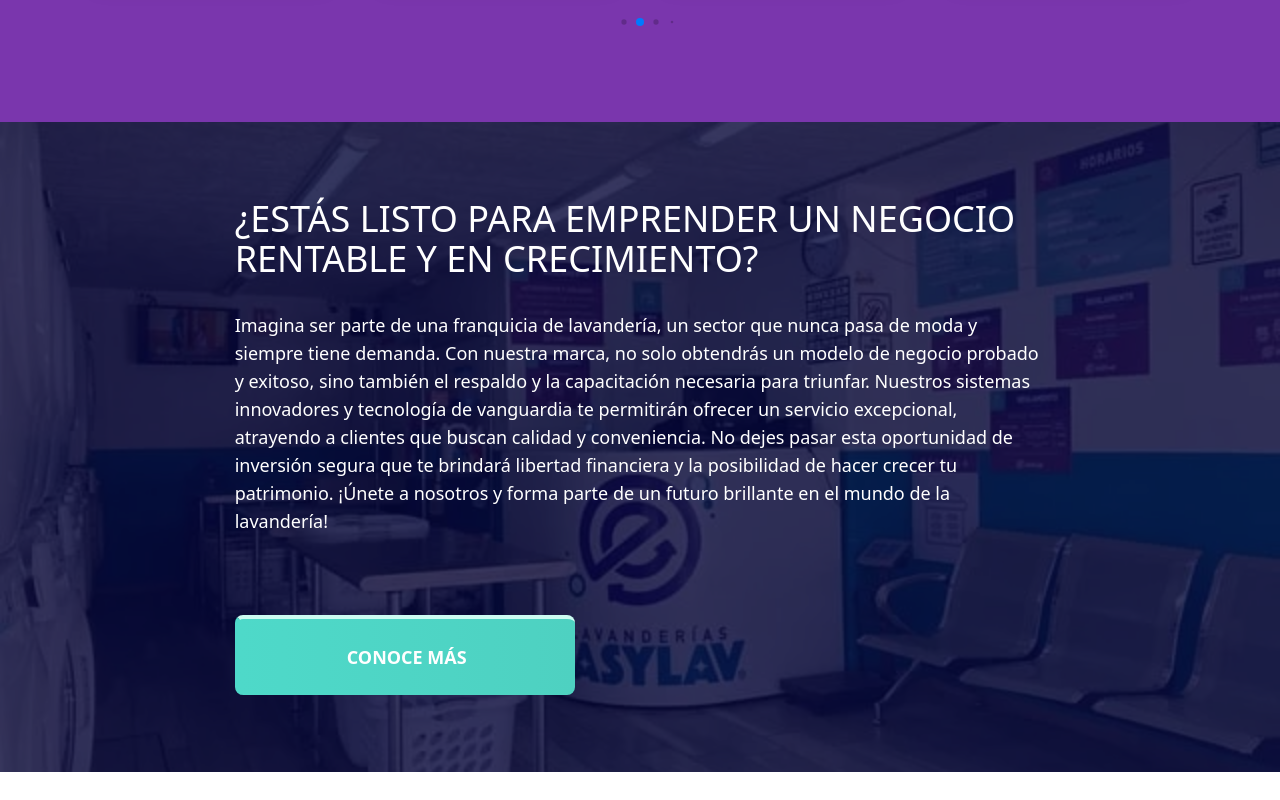
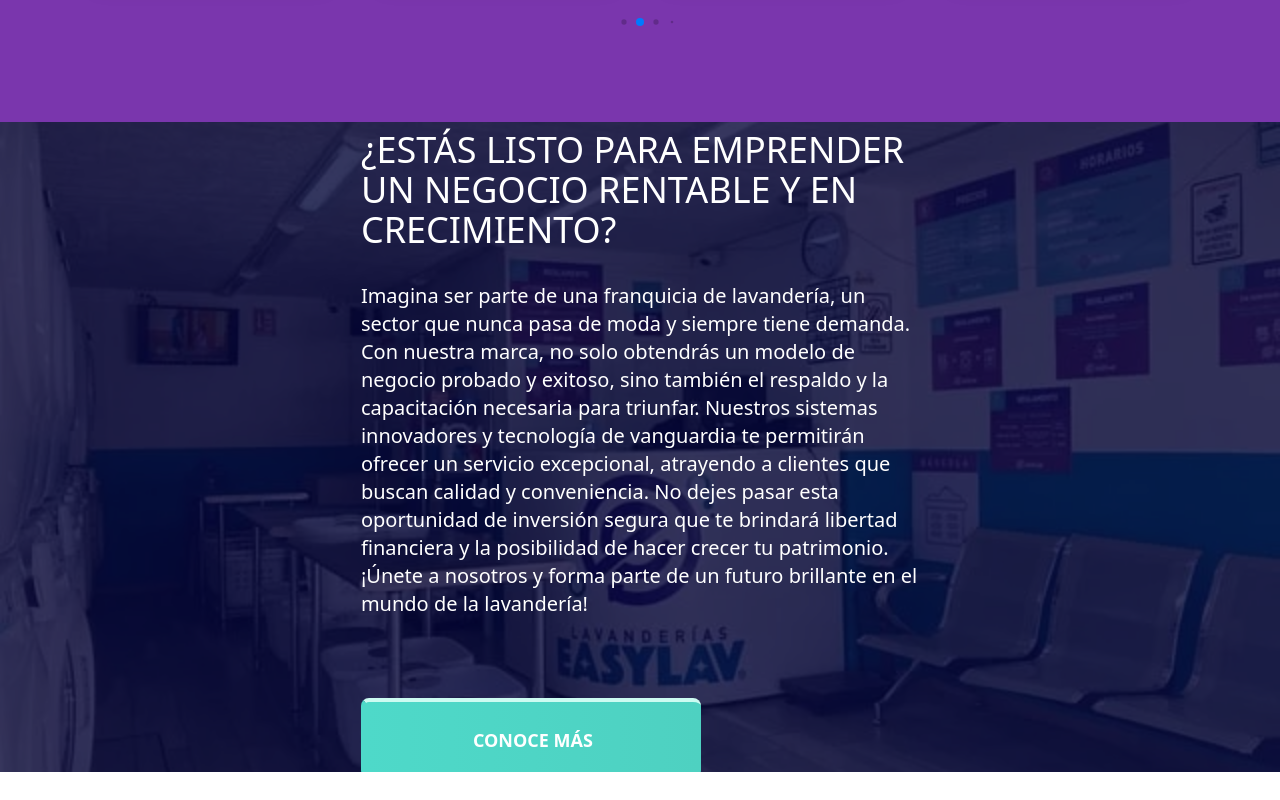
Before and after one commit to dspwebstudiomx/easylav-react, a React (Vite) app: page / in a window 1280 px wide. Shown: the part 3940-4740 px from the top of the page. Built offline with nearby package versions, Linux system fonts and the light colour scheme.

Commit message:
Improves UI styling in QuieresUnaFranquicia component
Updates the styling of the PARAGRAPH and TITLE elements in the QUIERES_UNA_FRANQUICIA_UI object to enhance the visual appearance of the QuieresUnaFranquicia component.

```diff
--- a/src/pages/inicio/franquicias/QuieresUnaFranquicia.jsx
+++ b/src/pages/inicio/franquicias/QuieresUnaFranquicia.jsx
@@ -21,7 +21,7 @@ const QUIERES_UNA_FRANQUICIA_UI = {
   DISPLAY: {
     BUTTON: "block",
     IMAGE: "bg-fixed",
-    PARAGRAPH: "block",
+    PARAGRAPH: "block text-xl",
   },
   COLOR: {
     BUTTON: "primary",
@@ -38,13 +38,13 @@ const QUIERES_UNA_FRANQUICIA_UI = {
       TRANSFORM: "",
     },
   },
-  CONTAINER: " flex items-center justify-center px-8",
+  CONTAINER: " flex items-center justify-center w-2/3 mx-auto",
   TITLE: {
     H2: {
       CONTENT:
         "¿Estás listo para emprender un negocio rentable y en crecimiento? ",
       TRANSFORM: "uppercase",
-      FONT_SIZE: "text-2xl sm:text-3xl lg:text-4xl",
+      FONT_SIZE: "text-3xl lg:text-4xl",
       FONT_WEIGHT: "font-base",
       JUSTIFY: "mx-auto",
     },
@@ -68,7 +68,7 @@ const QuieresUnaFranquicia = () => {
     image_1920: VistaLavanderiaDesdeEntrada_1_640
   }
   return (
-    <BackgroundImageSection height="h-[850px] sm:h-[650px] lg:h-[650px]" opacity={`bg-${QUIERES_UNA_FRANQUICIA_UI.BACKGROUND.COLOR} ${QUIERES_UNA_FRANQUICIA_UI.BACKGROUND.OPACITY}`} titleColor='text-primary' textColor='text-dark' image={QUIERES_UNA_FRANQUICIA_UI.DISPLAY.IMAGE} backgroundColor={QUIERES_UNA_FRANQUICIA_UI.BACKGROUND.COLOR} image_1024={images.image_1024} image_1200={images.image_1200} image_576={images.image_576} image_1920={images.image_1920} align='items-center justify-center'>
+    <BackgroundImageSection height="h-[970px] sm:h-[650px] lg:h-[650px]" opacity={`bg-${QUIERES_UNA_FRANQUICIA_UI.BACKGROUND.COLOR} ${QUIERES_UNA_FRANQUICIA_UI.BACKGROUND.OPACITY}`} titleColor='text-primary' textColor='text-dark' image={QUIERES_UNA_FRANQUICIA_UI.DISPLAY.IMAGE} backgroundColor={QUIERES_UNA_FRANQUICIA_UI.BACKGROUND.COLOR} image_1024={images.image_1024} image_1200={images.image_1200} image_576={images.image_576} image_1920={images.image_1920} align='items-center justify-center'>
       <Container className={styles.container}>
         <div id='hero-inicio_container' className={`grid md:grid-cols-1 gap-x-8`}>
           <div id='hero-inicio_info_container' className="flex flex-col gap-8 w-full mx-auto xl:w-2/3">
```
